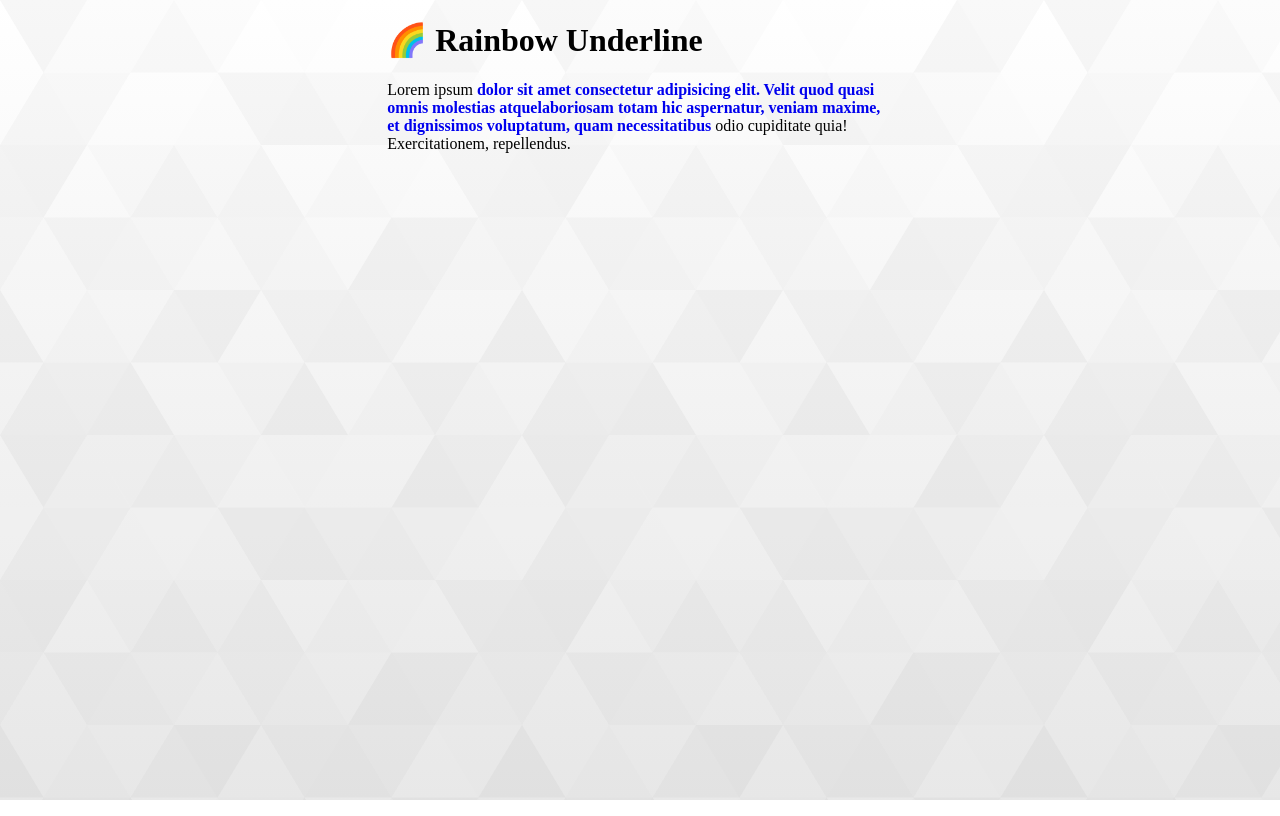
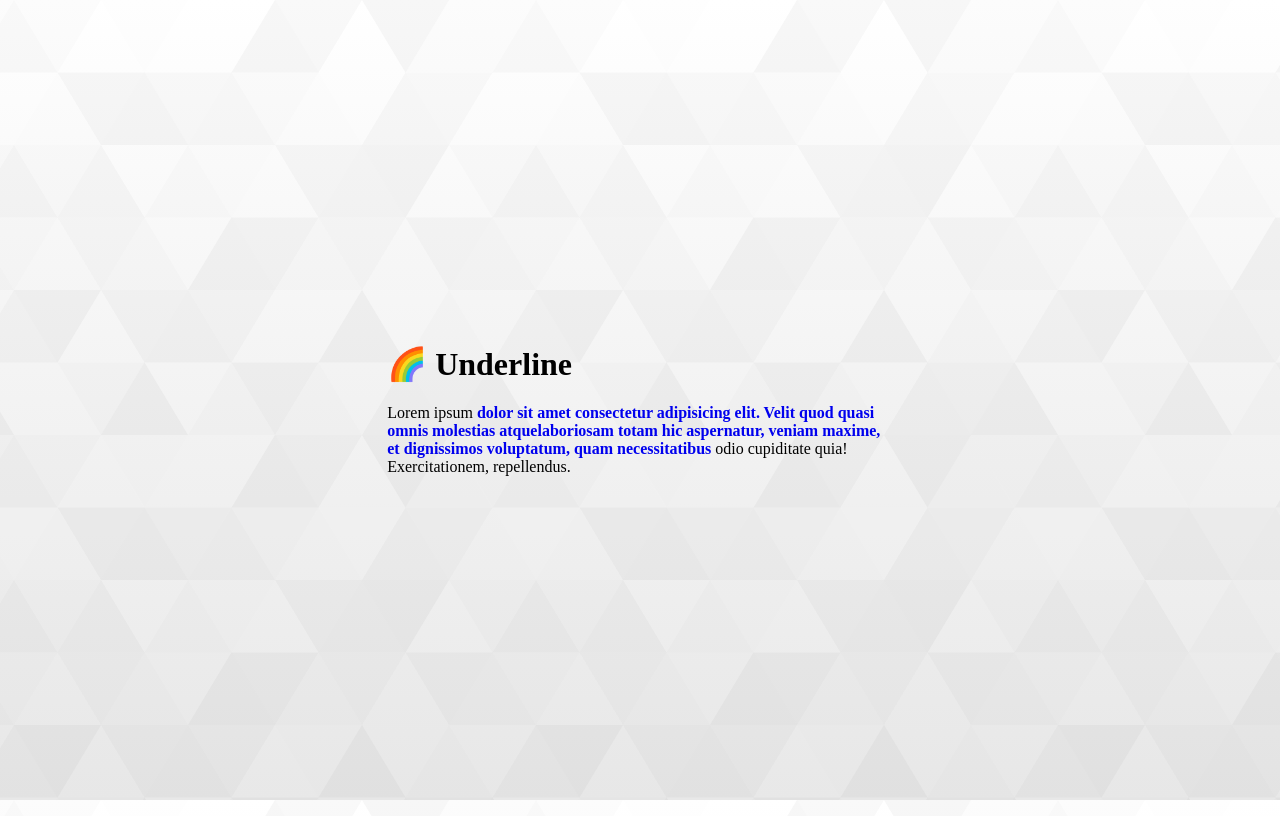
Before and after one commit to behnum/rainbow-underline, a plain HTML site: page index.html in a window 1280 px wide. Drawn offline with Linux system fonts and the light colour scheme.

Commit message:
Improve aesthetics

```diff
--- a/index.html
+++ b/index.html
@@ -1,5 +1,6 @@
 <!DOCTYPE html>
 <html lang="en">
+
 <head>
   <meta charset="UTF-8" />
   <meta http-equiv="X-UA-Compatible" content="IE=edge" />
@@ -7,18 +8,19 @@
   <link rel="stylesheet" href="styles.css" />
   <title>🌈 Rainbow Underline</title>
 </head>
+
 <body>
   <div class="parent">
-      <h1>🌈 Rainbow Underline</h1>
+    <div class="child">
+      <h1>🌈 Underline</h1>
       <p>
         Lorem ipsum
-        <a href="#" class="rainbow-link"
-          >dolor sit amet consectetur adipisicing elit. Velit quod quasi omnis
-          molestias atquelaboriosam totam hic aspernatur, veniam maxime, et
-          dignissimos voluptatum, quam necessitatibus</a
-        >
-        odio cupiditate quia! Exercitationem, repellendus.
+        <a href="#" class="rainbow-link">dolor sit amet consectetur adipisicing elit. Velit quod quasi omnis molestias
+          atquelaboriosam totam hic aspernatur, veniam maxime, et dignissimos voluptatum, quam necessitatibus</a> odio
+        cupiditate quia! Exercitationem, repellendus.
       </p>
     </div>
+  </div>
 </body>
+
 </html>
--- a/styles.css
+++ b/styles.css
@@ -6,8 +6,13 @@ body {
 }
 
 .parent {
+  display: flex;
+  height: 100vh;
+}
+
+.child {
   width: 40%;
-  margin: 0 auto;
+  margin: auto;
 }
 
 .rainbow-link {
```
Lines whose indentation alone changed are shown as unchanged.
